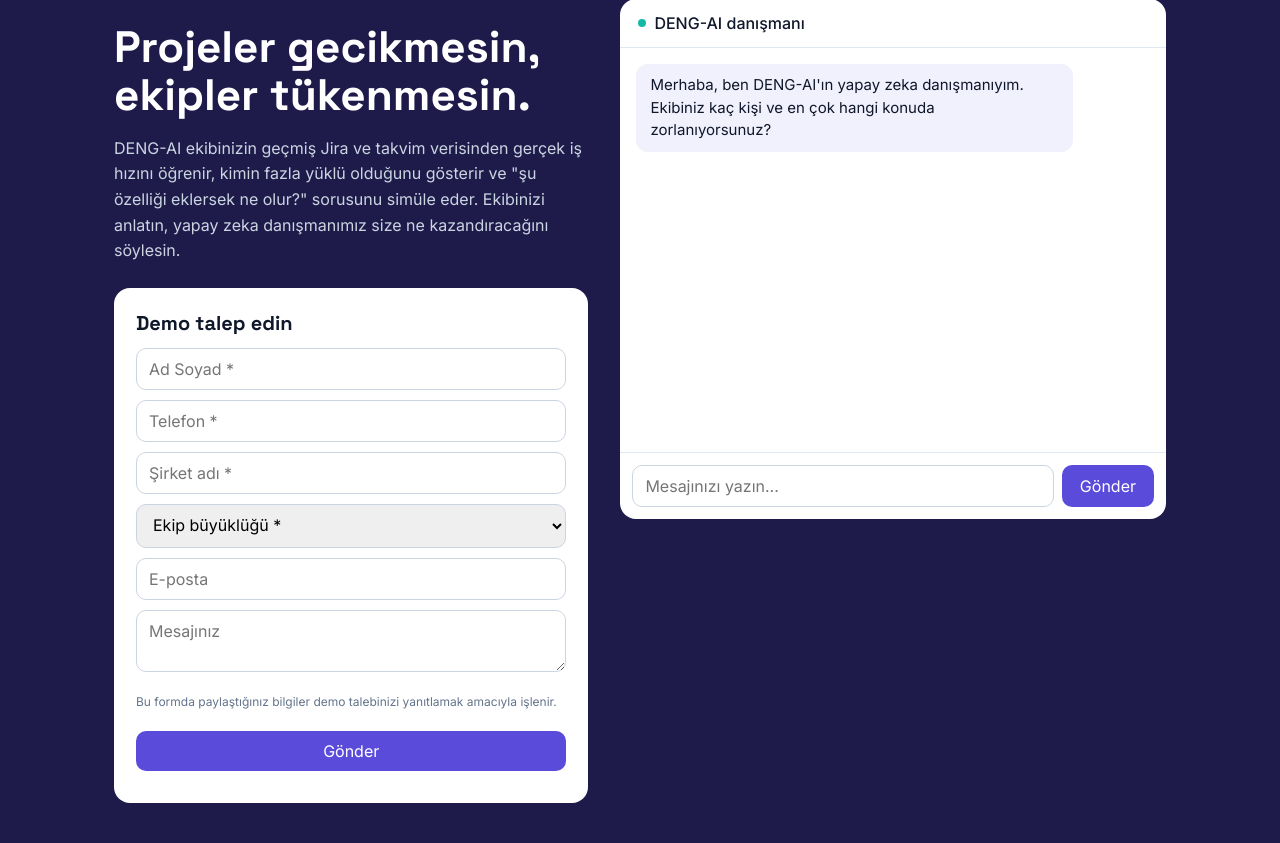
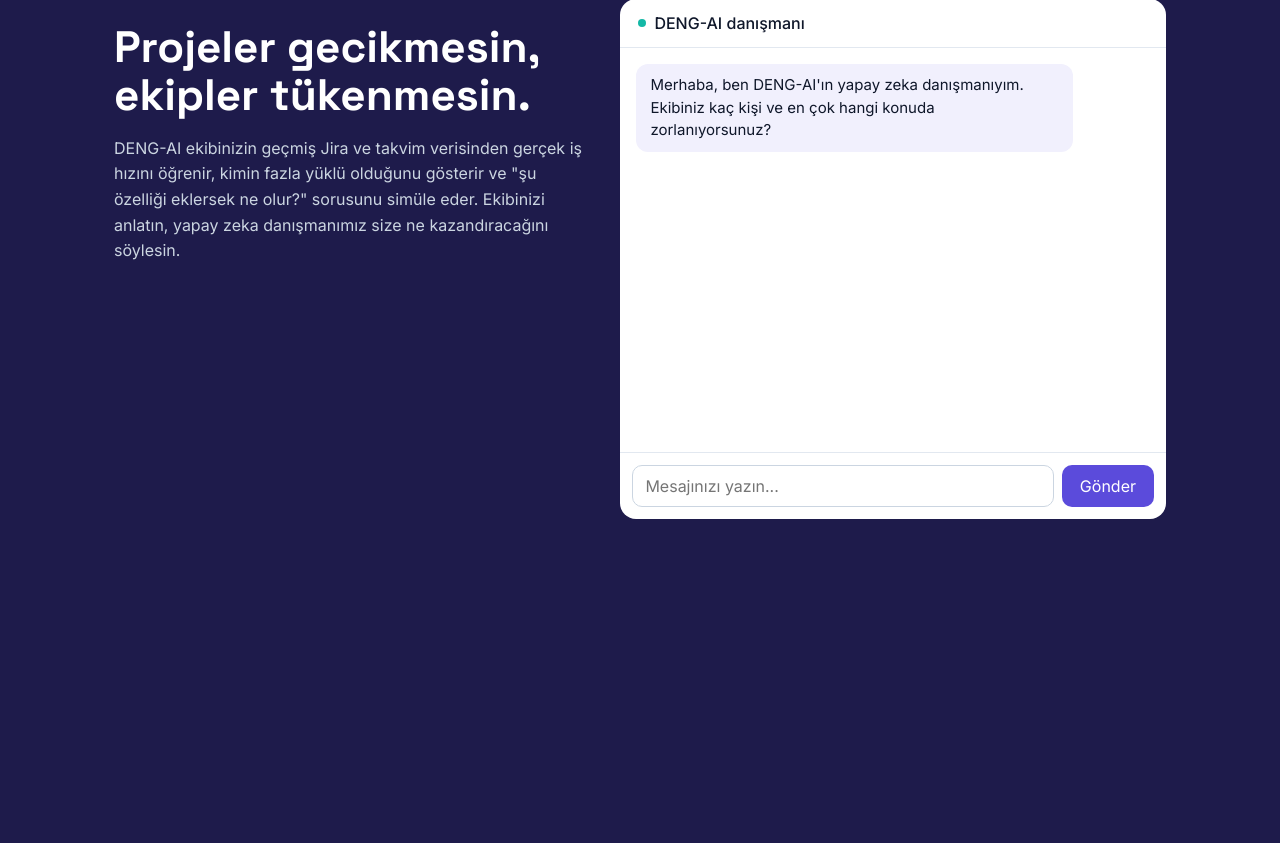
Before and after one commit to ilkernedim/deng-ai, a Flask app: page / in a window 1280 px wide. Shown: the part 77-920 px from the top of the page. After the commit the page ends 596 px from the top, so only its background shows below. Run offline with Flask 3, Linux system fonts and the light colour scheme.

Commit message:
Tasarım değişikliği: ana sayfadan demo talep formu kaldırıldı

```diff
--- a/app/templates/index.html
+++ b/app/templates/index.html
@@ -18,13 +18,9 @@ h1{font-family:'Space Grotesk';font-size:44px;line-height:1.1;margin:24px 0 14px
 .m{max-width:85%;padding:10px 14px;border-radius:12px;line-height:1.5;white-space:pre-wrap;font-size:15px}
 .ai{background:#F1F0FD;align-self:flex-start}.ben{background:var(--mor);color:#fff;align-self:flex-end}
 form.giris{display:flex;gap:8px;padding:12px;border-top:1px solid #e2e8f0}
-input,select,textarea{font:inherit;padding:10px 12px;border:1px solid #cbd5e1;border-radius:10px;width:100%}
+input{font:inherit;padding:10px 12px;border:1px solid #cbd5e1;border-radius:10px;width:100%}
 button{font:inherit;background:var(--mor);color:#fff;border:0;border-radius:10px;padding:10px 18px;cursor:pointer}
 button:disabled{opacity:.5}
-.demo{background:#fff;color:var(--metin);border-radius:16px;padding:22px;margin-top:24px}
-.demo h2{font-family:'Space Grotesk';margin:0 0 12px;font-size:20px}
-.demo form{display:grid;gap:10px}.kvkk{font-size:12px;color:#64748b}
-#sonuc{font-size:14px}
 @media(max-width:820px){main{grid-template-columns:1fr}h1{font-size:32px}}
 </style></head><body>
 <header><div class="logo"><svg width="30" height="30" viewBox="0 0 120 120"><path d="M18 12H60a48 48 0 0 1 0 96H18Z" fill="#fff"/><rect x="32" y="35" width="50" height="10" rx="5" fill="#1E1B4B"/><rect x="46" y="55" width="36" height="10" rx="5" fill="#1E1B4B"/><rect x="38" y="75" width="44" height="10" rx="5" fill="#1E1B4B"/><circle cx="94" cy="60" r="6" fill="#14B8A6"/></svg><b>DENG</b><span>-AI</span></div><a href="/dashboard">Yönetim paneli</a></header>
@@ -32,17 +28,6 @@ button:disabled{opacity:.5}
 <section>
 <h1>Projeler gecikmesin, ekipler tükenmesin.</h1>
 <p class="alt">DENG-AI ekibinizin geçmiş Jira ve takvim verisinden gerçek iş hızını öğrenir, kimin fazla yüklü olduğunu gösterir ve "şu özelliği eklersek ne olur?" sorusunu simüle eder. Ekibinizi anlatın, yapay zeka danışmanımız size ne kazandıracağını söylesin.</p>
-<div class="demo"><h2>Demo talep edin</h2>
-<form id="demo">
-<input name="isim" placeholder="Ad Soyad *" required>
-<input name="telefon" placeholder="Telefon *" required>
-<input name="sirket" placeholder="Şirket adı *" required>
-<select name="ekip_buyuklugu" required><option value="">Ekip büyüklüğü *</option><option>1-10</option><option>11-50</option><option>51-200</option><option>200+</option></select>
-<input name="eposta" type="email" placeholder="E-posta">
-<textarea name="mesaj" rows="2" placeholder="Mesajınız"></textarea>
-<p class="kvkk">Bu formda paylaştığınız bilgiler demo talebinizi yanıtlamak amacıyla işlenir.</p>
-<button>Gönder</button><div id="sonuc"></div>
-</form></div>
 </section>
 <section class="chat">
 <div class="chat-ust"><span class="nokta"></span>DENG-AI danışmanı</div>
@@ -93,38 +78,4 @@ document.getElementById("sohbet").addEventListener("submit", async function (ola
   }
 });
 
-document.getElementById("demo").addEventListener("submit", async function (olay) {
-  olay.preventDefault();
-  let form = olay.target;
-  let sonuc = document.getElementById("sonuc");
-
-  let veri = {
-    isim: form.isim.value,
-    telefon: form.telefon.value,
-    sirket: form.sirket.value,
-    ekip_buyuklugu: form.ekip_buyuklugu.value,
-    eposta: form.eposta.value,
-    mesaj: form.mesaj.value
-  };
-
-  try {
-    let yanit = await fetch("/api/leads", {
-      method: "POST",
-      headers: { "Content-Type": "application/json" },
-      body: JSON.stringify(veri)
-    });
-    let cevap = await yanit.json();
-
-    if (cevap.basari) {
-      sonuc.textContent = cevap.mesaj;
-      sonuc.style.color = "#0F766E";
-      form.reset();
-    } else {
-      sonuc.textContent = cevap.hata;
-      sonuc.style.color = "#b91c1c";
-    }
-  } catch (hata) {
-    sonuc.textContent = "Bağlantı hatası.";
-  }
-});
 </script></body></html>
```
